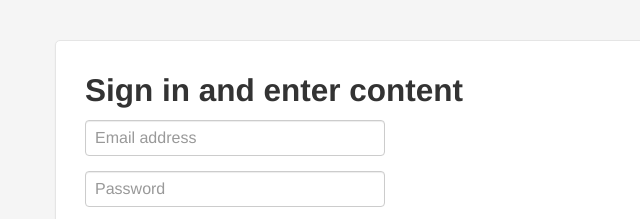
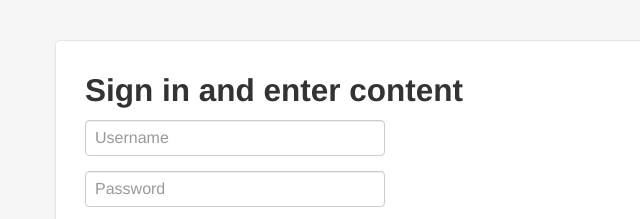
Before and after one commit to jddamore/wccsp, a website: page html/form.html in a window 1280 px wide. Shown: the top 219 px of the page, 0-640 px from the left. Drawn offline with Linux system fonts and the light colour scheme.

Commit message:
making email to username

```diff
--- a/html/form.html
+++ b/html/form.html
@@ -54,7 +54,7 @@
 
     <form id="myForm" class="form-signin">
       <h2 class="form-signin-heading">Sign in and enter content</h2>
-      <input name="email" type="text" class="input-block-level" placeholder="Email address">
+      <input name="email" type="text" class="input-block-level" placeholder="Username">
       <br />
       <input name="password" type="password" class="input-block-level" placeholder="Password">
       <br />
```
